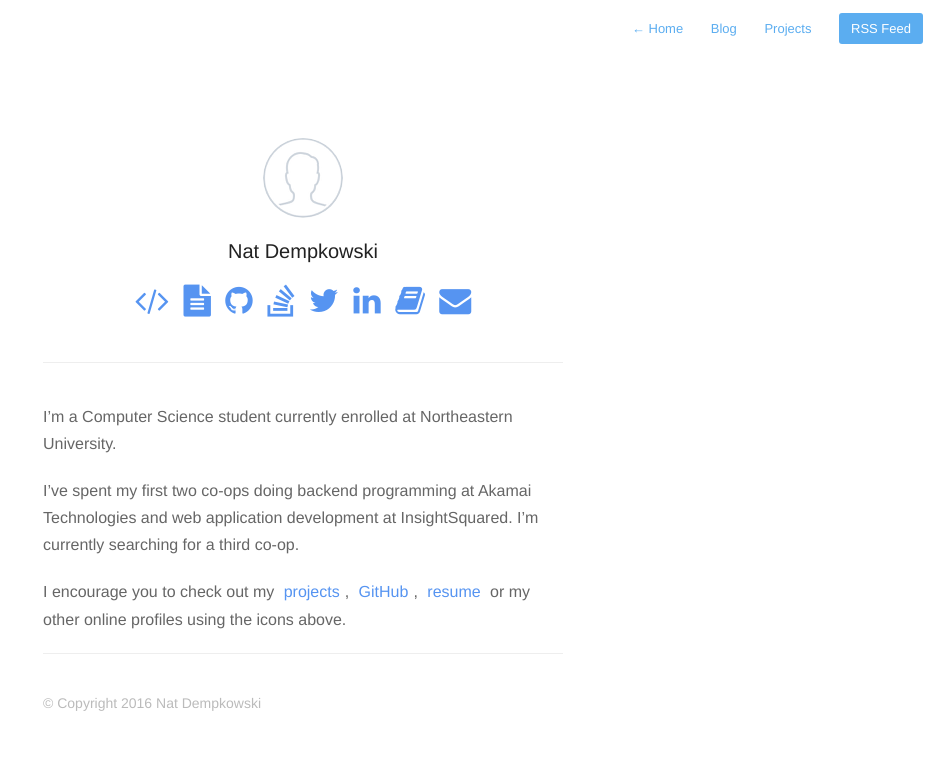
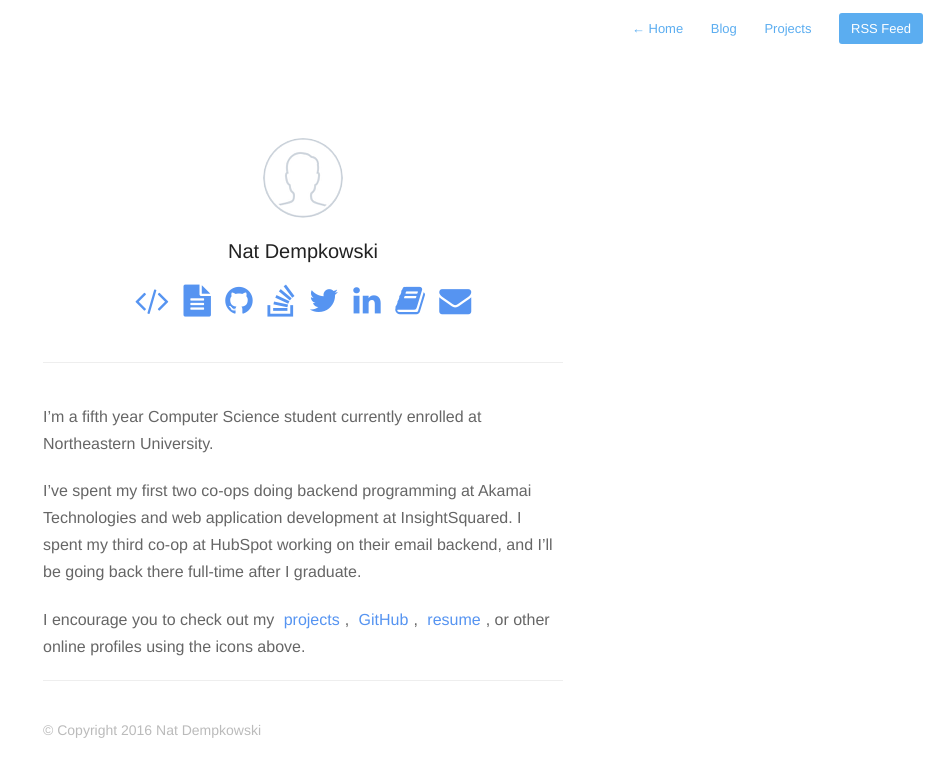
Before and after one commit to natdempk/natdempk.github.io, a Jekyll site: the page built from index.md, in a window 1280 px wide. Shown: the top 777 px of the page, without its empty margins (337-1280 px from the left). Built offline with Jekyll 4.4.1, drawn with Linux system fonts in a browser that asks for light colours; nearby versions of some CDN libraries; Markdown is read by kramdown in place of the engine named in the settings.

Commit message:
Update to reflect HubSpot co-op and job after graduation

```diff
--- a/index.md
+++ b/index.md
@@ -2,10 +2,10 @@
 profile: true
 layout: default
 ---
-I'm a Computer Science student currently enrolled at Northeastern University.
+I'm a fifth year Computer Science student currently enrolled at Northeastern University.
 
-I've spent my first two co-ops doing backend programming at Akamai Technologies and web application development at InsightSquared. I'm currently searching for a third co-op.
+I've spent my first two co-ops doing backend programming at Akamai Technologies and web application development at InsightSquared. I spent my third co-op at HubSpot working on their email backend, and I'll be going back there full-time after I graduate.
 
-I encourage you to check out my [projects](/projects/), [GitHub](https://github.com/natdempk), [resume](/assets/pdf/Resume Nathaniel Dempkowski 2015-10-12.pdf) or my other online profiles using the icons above.
+I encourage you to check out my [projects](/projects/), [GitHub](https://github.com/natdempk), [resume](/assets/pdf/Resume Nathaniel Dempkowski 2015-10-12.pdf), or other online profiles using the icons above.
 
 {% include footer.html %}
```
